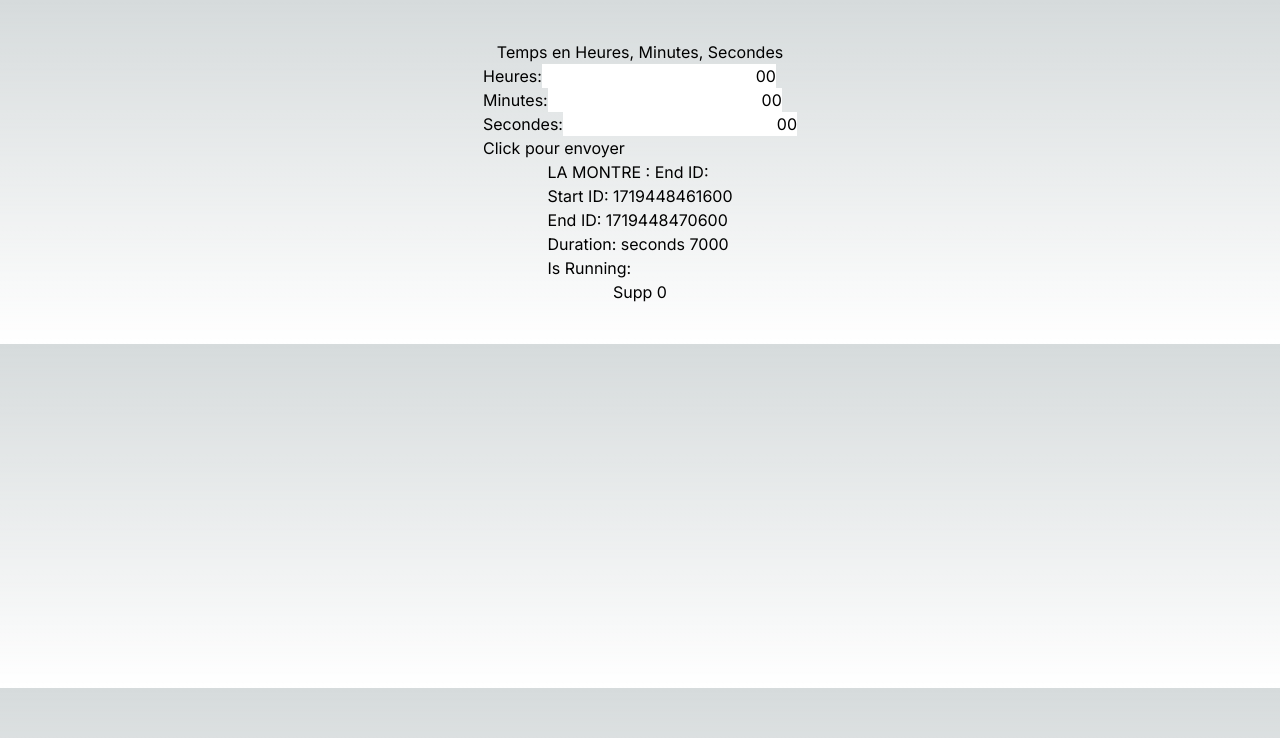
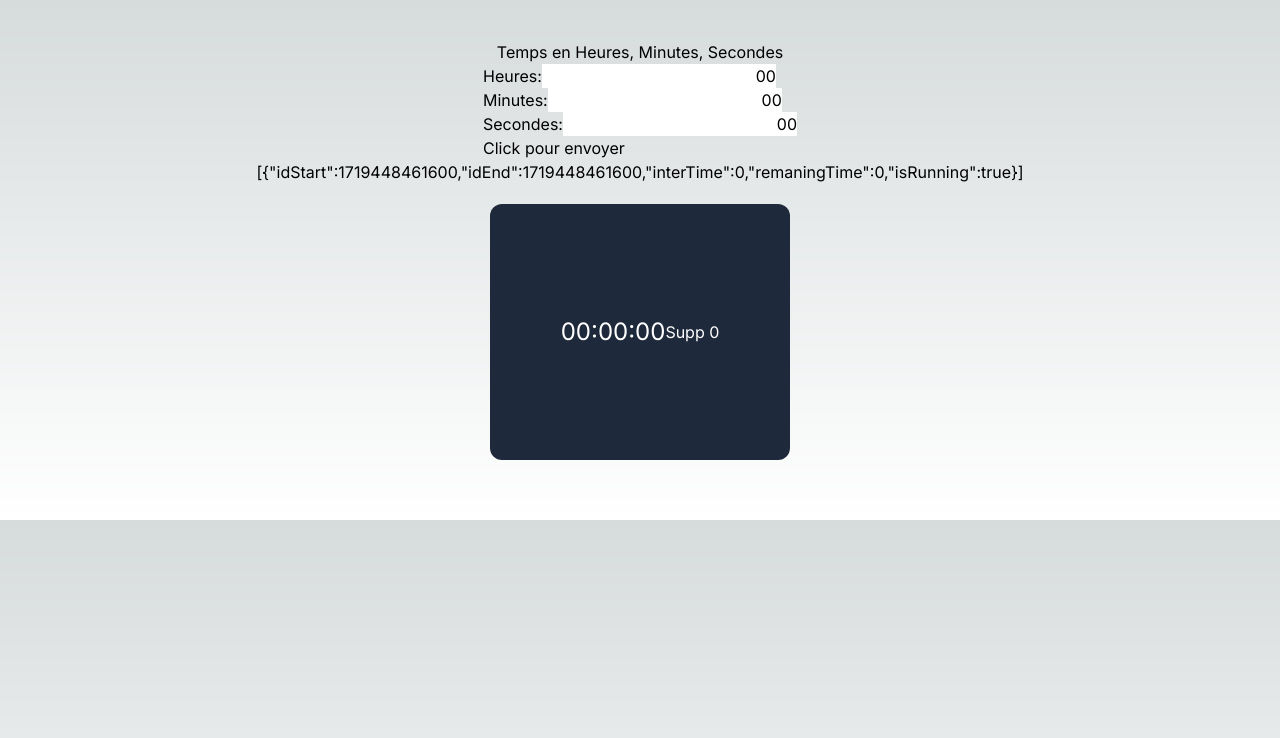
Before and after one commit to Skarkan/sk-clock, a Next.js app: page / in a window 1280 px wide. Both pictures are taken after a click on the button "Click pour envoyer". Shown: the top 738 px of the page. Built offline with nearby package versions, Linux system fonts and the light colour scheme.

Commit message:
Trop content, manque juste le push de la durée

```diff
--- a/app/components/Montre.tsx
+++ b/app/components/Montre.tsx
@@ -1,23 +1,15 @@
 "use client";
 import React, { useEffect, useState } from "react";
 
-type TimersSchema = {
+type TimerSchema = {
   idStart: number;
   idEnd: number;
-  duration: number;
+  interTime: number; //Calcule de l'ecart
+  remaningTime: number; //Valeur qui update
   isRunning: boolean;
-}[];
+};
 
-export default function Montre({
-  data,
-}: {
-  data: {
-    idStart: number;
-    idEnd: number;
-    duration: number;
-    isRunning: boolean;
-  };
-}) {
+export default function Montre({ data }: { data: TimerSchema }) {
   const [intervale, setDuration] = useState(data.idEnd - data.idStart);
 
   useEffect(() => {
@@ -41,16 +33,26 @@ export default function Montre({
     return () => clearInterval(intervalId);
   }, []);
 
+  function formatTime(milliseconds: number): string {
+    const totalSeconds = Math.floor(milliseconds / 1000);
+    const hours = Math.floor(totalSeconds / 3600);
+    const minutes = Math.floor((totalSeconds % 3600) / 60);
+    const seconds = totalSeconds % 60;
+
+    // Formater les heures, minutes et secondes pour avoir toujours deux chiffres
+    const formattedTime = `${String(hours).padStart(2, "0")}:${String(
+      minutes
+    ).padStart(2, "0")}:${String(seconds).padStart(2, "0")}`;
+    return formattedTime;
+  }
+
   return (
     <div>
-      <p> LA MONTRE : End ID: </p>
-
-      <div key={" "}>
-        <p>Start ID: {data.idStart} </p>
+      <p className="text-2xl">{formatTime(intervale)}</p>
+      {/* <p>Start ID: {data.idStart} </p>
         <p>End ID: {data.idEnd}</p>
         <p>Duration: seconds {intervale}</p>
-        <p>Is Running: {data.isRunning}</p>
-      </div>
+        <p>Is Running: {data.isRunning}</p> */}
     </div>
   );
 }
--- a/app/page.tsx
+++ b/app/page.tsx
@@ -2,40 +2,47 @@
 import { ChangeEvent, FormEvent, useEffect, useState } from "react";
 import Montre from "./components/Montre";
 
-type TimersSchema = {
+type TimerSchema = {
   idStart: number;
   idEnd: number;
-  duration: number;
+  interTime: number; //Calcule de l'ecart
+  remaningTime: number; //Valeur qui update
   isRunning: boolean;
 };
 
+type SaisiShema = {
+  seconds: string;
+  minutes: string;
+  hours: string;
+};
+
 export default function Home() {
-  // //Initialisation
-  // if (!localStorage.getItem("Timers")) {
-  //   const initialTimers = [
-  //     {
-  //       idStart: 0,
-  //       idEnd: 0,
-  //       duration: 0,
-  //       isRunning: false, // Modifié pour indiquer que c'est un booléen
-  //     },
-  //     {
-  //       idStart: 2,
-  //       idEnd: 3,
-  //       duration: 3,
-  //       isRunning: true, // Modifié pour indiquer que c'est un booléen
-  //     },
-  //   ];
-  //   localStorage.setItem("Timers", JSON.stringify(initialTimers));
-  // }
+  const [timers, setTimers] = useState<TimerSchema[]>([]);
+  const [saisiTime, setSaisiTime] = useState({
+    seconds: "00",
+    minutes: "00",
+    hours: "00",
+  });
 
-  const [Timers, setTimers] = useState<TimersSchema[]>([]);
+  const convertToMilliseconds = (saisi: SaisiShema) => {
+    const { seconds, minutes, hours } = saisi;
+
+    // Convert each part to integer and then to milliseconds
+    const hoursInMs = parseInt(hours, 10) * 60 * 60 * 1000;
+    const minutesInMs = parseInt(minutes, 10) * 60 * 1000;
+    const secondsInMs = parseInt(seconds, 10) * 1000;
+
+    // Sum all parts to get total milliseconds
+    const totalMilliseconds = hoursInMs + minutesInMs + secondsInMs;
+
+    return totalMilliseconds;
+  };
 
   useEffect(() => {
     const storedTimersJson = localStorage.getItem("Timers");
     if (storedTimersJson) {
       try {
-        const storedTimers: TimersSchema[] = JSON.parse(storedTimersJson);
+        const storedTimers: TimerSchema[] = JSON.parse(storedTimersJson);
         setTimers(storedTimers);
       } catch (error) {
         console.error("Erreur lors de la conversion JSON :", error);
@@ -43,39 +50,37 @@ export default function Home() {
     }
   }, []);
 
-  const [time, setTime] = useState({
-    seconds: "00",
-    minutes: "00",
-    hours: "00",
-  });
-
   const handleChange = (event: ChangeEvent<HTMLInputElement>) => {
     const { name, value } = event.target;
 
     const filteredValue = value.replace(/[^\d]/g, "").slice(0, 2);
 
-    setTime({
-      ...time,
+    setSaisiTime({
+      ...saisiTime,
       [name]: filteredValue,
     });
   };
 
   const handleSubmit = (event: FormEvent<HTMLFormElement>) => {
     event.preventDefault();
+
+    const ms = convertToMilliseconds(saisiTime);
+
     const updateTimers = [
-      ...Timers,
+      ...timers,
       {
         idStart: Date.now(),
-        idEnd: Date.now() + 9000,
-        duration: 9000,
+        idEnd: Date.now() + ms,
+        interTime: ms,
+        remaningTime: ms,
         isRunning: true,
       },
     ];
     setTimers(updateTimers);
     localStorage.setItem("Timers", JSON.stringify(updateTimers));
   };
-  const suppTimer = (data: TimersSchema, index: number) => {
-    const updatedTimers = Timers.filter((timer) => timer !== data);
+  const suppTimer = (data: TimerSchema, index: number) => {
+    const updatedTimers = timers.filter((timer) => timer !== data);
     setTimers(updatedTimers);
     localStorage.setItem("Timers", JSON.stringify(updatedTimers));
   };
@@ -90,7 +95,7 @@ export default function Home() {
             <input
               type="text"
               name="hours"
-              value={time.hours}
+              value={saisiTime.hours}
               onChange={handleChange}
               inputMode="numeric"
               pattern="[0-9]*"
@@ -108,7 +113,7 @@ export default function Home() {
             <input
               type="text"
               name="minutes"
-              value={time.minutes}
+              value={saisiTime.minutes}
               onChange={handleChange}
               inputMode="numeric"
               pattern="[0-9]*"
@@ -126,7 +131,7 @@ export default function Home() {
             <input
               type="text"
               name="seconds"
-              value={time.seconds}
+              value={saisiTime.seconds}
               onChange={handleChange}
               inputMode="numeric"
               pattern="[0-9]*"
@@ -141,12 +146,18 @@ export default function Home() {
         <button type="submit">Click pour envoyer</button>
       </form>
 
-      {Timers.map((data, index) => (
-        <>
-          <Montre key={index} data={data} />
-          <button onClick={() => suppTimer(data, index)}> Supp {index}</button>
-        </>
-      ))}
+      <p>{JSON.stringify(timers)}</p>
+
+      {timers &&
+        timers.map((data, index) => (
+          <div className="bg-slate-800 text-white p-10 rounded-xl m-5 h-64 w-[300px] flex items-center justify-center">
+            <Montre key={index} data={data} />
+            <button onClick={() => suppTimer(data, index)}>
+              {" "}
+              Supp {index}
+            </button>
+          </div>
+        ))}
     </div>
   );
 }
```
